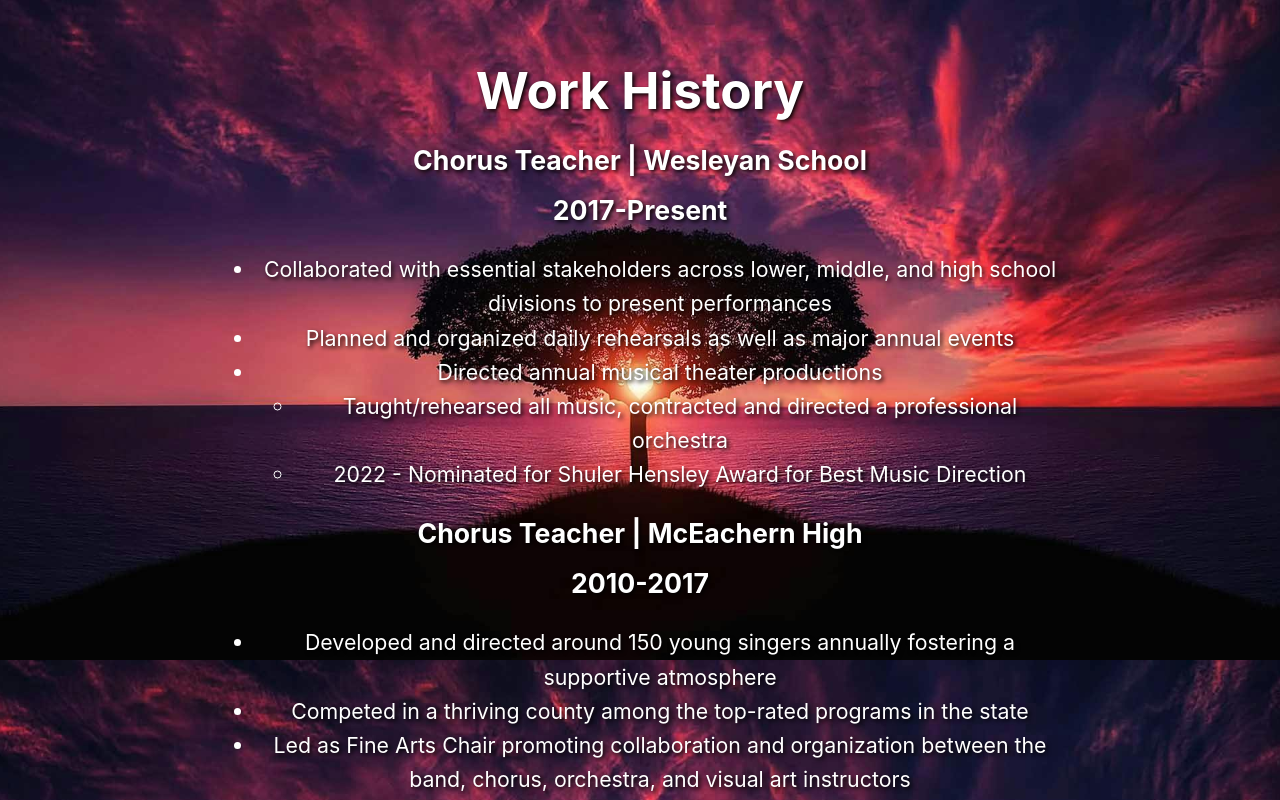
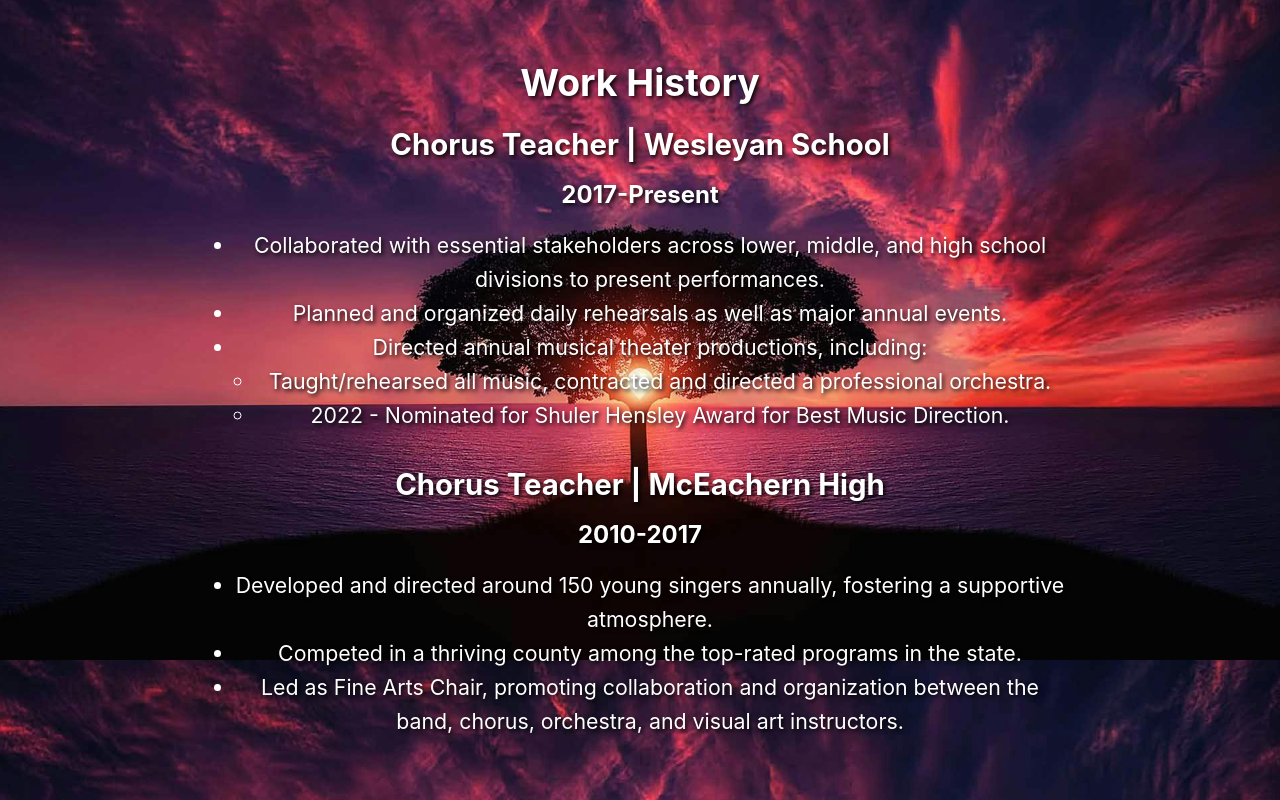
Before and after one commit to Wbradmeyer/vitePortfolio, a Vue app: page / in a window 1280 px wide. Shown: the part 940-1740 px from the top of the page. Built offline with nearby package versions, Linux system fonts and the light colour scheme.

Commit message:
v-for to clean up entries as a list

```diff
--- a/src/components/WorkExperience.vue
+++ b/src/components/WorkExperience.vue
@@ -1,30 +1,50 @@
-<script setup></script>
+<script setup>
+const workHistory = [
+    {
+        title: "Chorus Teacher",
+        organization: "Wesleyan School",
+        duration: "2017-Present",
+        responsibilities: [
+            "Collaborated with essential stakeholders across lower, middle, and high school divisions to present performances.",
+            "Planned and organized daily rehearsals as well as major annual events.",
+            "Directed annual musical theater productions, including:",
+        ],
+        subResponsibilities: [
+            "Taught/rehearsed all music, contracted and directed a professional orchestra.",
+            "2022 - Nominated for Shuler Hensley Award for Best Music Direction.",
+        ],
+    },
+    {
+        title: "Chorus Teacher",
+        organization: "McEachern High",
+        duration: "2010-2017",
+        responsibilities: [
+            "Developed and directed around 150 young singers annually, fostering a supportive atmosphere.",
+            "Competed in a thriving county among the top-rated programs in the state.",
+            "Led as Fine Arts Chair, promoting collaboration and organization between the band, chorus, orchestra, and visual art instructors.",
+        ],
+    },
+];
+</script>
 
 <template>
     <div class="container">
-        <div class="work">
-            <h1 style="text-align: center;">Work History</h1>
-            <h2 style="margin-bottom: 10px;">Chorus Teacher | Wesleyan School</h2>
-            <h2 style="margin-top: 0px;">2017-Present</h2>
-            <ul>
-                <li>Collaborated with essential stakeholders across lower, middle, and high school
-                    divisions to present performances</li>
-                <li>Planned and organized daily rehearsals as well as major annual events</li>
-                <li>Directed annual musical theater productions</li>
-                    <ul>
-                        <li>Taught/rehearsed all music, contracted and directed a professional orchestra</li>
-                        <li>2022 - Nominated for Shuler Hensley Award for Best Music Direction</li>
-                    </ul>
-            </ul>
-            <h2 style="margin-bottom: 10px;">Chorus Teacher | McEachern High</h2>
-            <h2 style="margin-top: 0px;">2010-2017</h2>
-            <ul>
-                <li>Developed and directed around 150 young singers annually fostering a supportive atmosphere</li>
-                <li>Competed in a thriving county among the top-rated programs in the state</li>
-                <li>Led as Fine Arts Chair promoting collaboration and organization between the band, chorus,
-                    orchestra, and visual art instructors</li>
-            </ul>
-        </div>
+        <section class="work">
+            <h1 class="title">Work History</h1>
+            <article v-for="(job, index) in workHistory" :key="index" class="job">
+                <h2 class="job-title">{{ job.title }} | {{ job.organization }}</h2>
+                <h3 class="job-duration">{{ job.duration }}</h3>
+                <ul>
+                    <li v-for="(responsibility, i) in job.responsibilities" :key="i">
+                        {{ responsibility }}
+                        <!-- Render sub-responsibilities if they exist -->
+                        <ul v-if="i === job.responsibilities.length - 1 && job.subResponsibilities">
+                            <li v-for="(sub, j) in job.subResponsibilities" :key="j">{{ sub }}</li>
+                        </ul>
+                    </li>
+                </ul>
+            </article>
+        </section>
     </div>
 </template>
 
@@ -36,7 +56,7 @@
     .container {
         padding: 120px 0 0;
         display: flex;
-        justify-content :left;
+        justify-content: center;
     }
 
     .work {
@@ -45,6 +65,31 @@
         color: white;
         padding: 20px;
         max-width: 850px;
+    }
+
+    .title {
+        text-align: center;
+        font-size: 28pt;
+        margin-bottom: 20px;
+    }
+
+    .job {
+        margin-bottom: 30px;
+    }
+
+    .job-title {
+        font-size: 22pt;
+        margin: 0 0 10px;
+    }
+
+    .job-duration {
+        font-size: 18pt;
+        margin: 0 0 15px;
+    }
+
+    ul {
+        padding-left: 20px;
+        margin: 0;
     }
 
     h2 {
@@ -58,16 +103,24 @@
     }
 
     @media screen and (max-width: 480px) {
-        h2 {
-            font-size: 28pt;
-        }
-
-        li {
-            font-size: 26pt;
-        }
         .work {
             margin: 0px 20px 40px;
             padding: 30px;
         }
+        .title {
+            font-size: 24pt;
+        }
+
+        .job-title {
+            font-size: 20pt;
+        }
+
+        .job-duration {
+            font-size: 18pt;
+        }
+
+        li {
+            font-size: 14pt;
+        }
     }
 </style>
```
